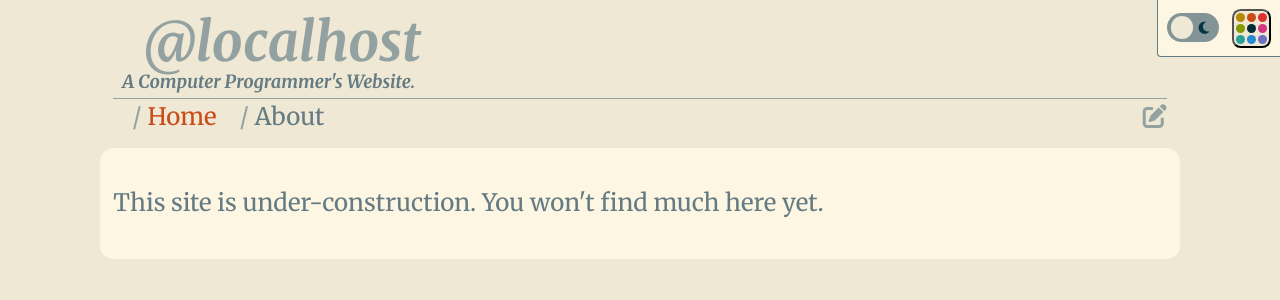
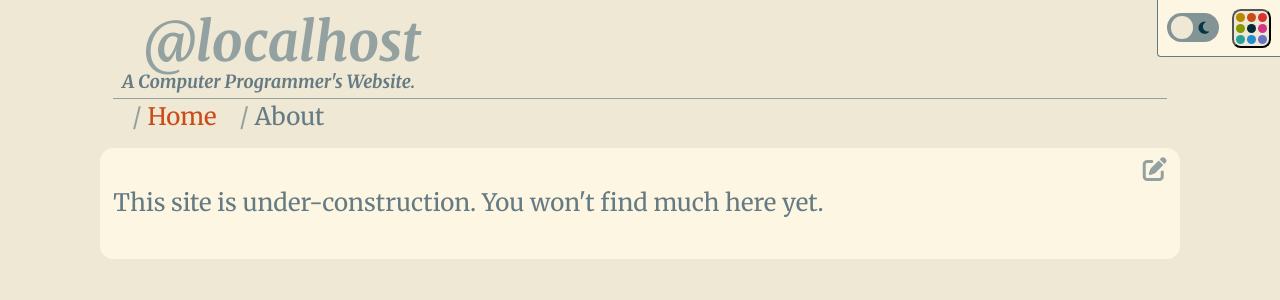
Before and after one commit to QuiteClose/quiteclose.github.io, a Jekyll site: the page built from index.md, in a window 1280 px wide. Shown: the top 300 px of the page. Built offline with Jekyll 4.4.1, drawn with Linux system fonts in a browser that asks for light colours; nearby versions of some CDN libraries; some web fonts are replaced.

Commit message:
Shift the edit button over the main panel.

```diff
--- a/_sass/layouts/default/styles.scss
+++ b/_sass/layouts/default/styles.scss
@@ -207,6 +207,8 @@ body>header nav {
 
 body>header nav a.github{
   float: right;
+  position: relative;
+  top: 4ex;
   text-decoration: none;
 }
 
```
